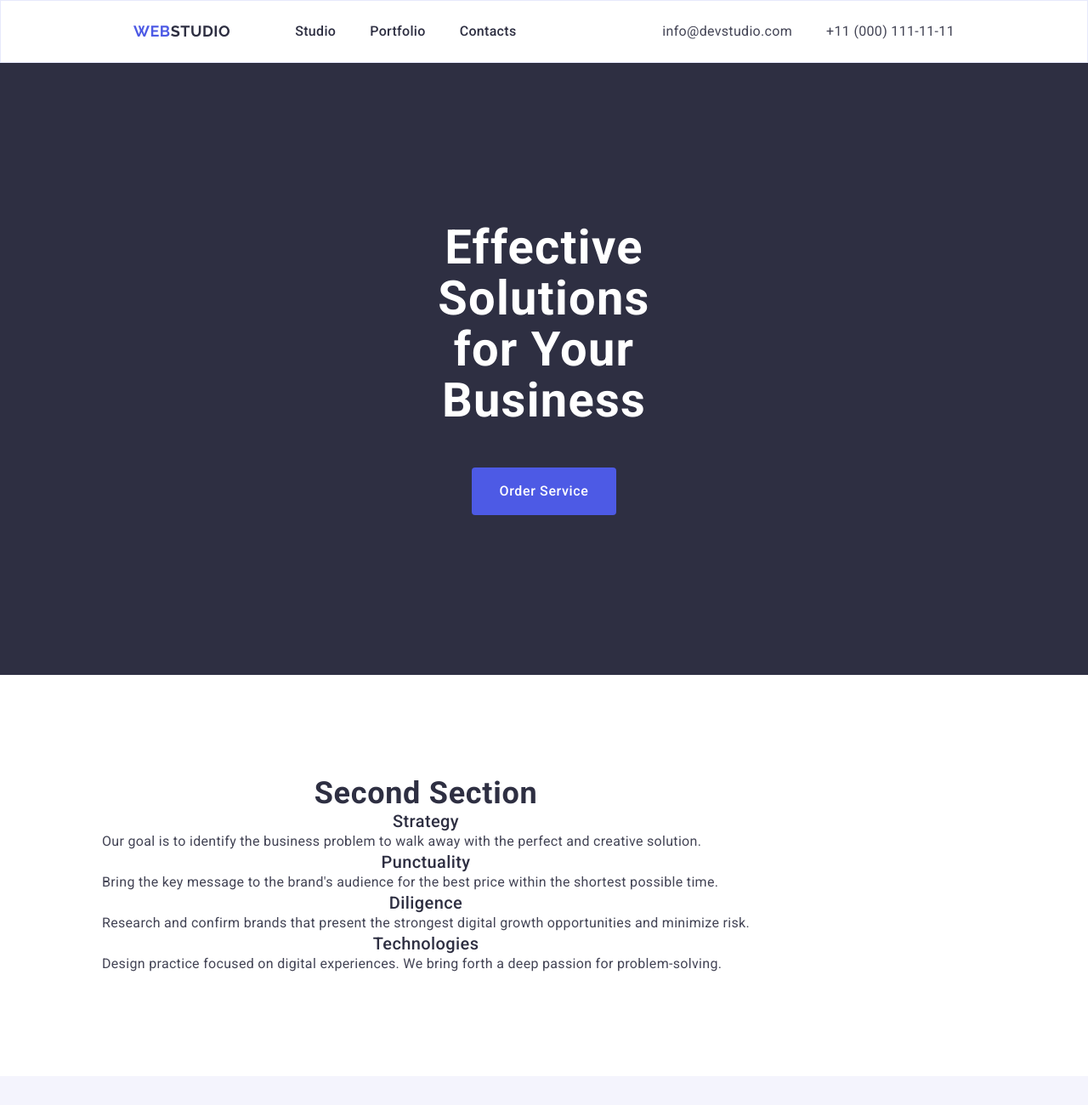
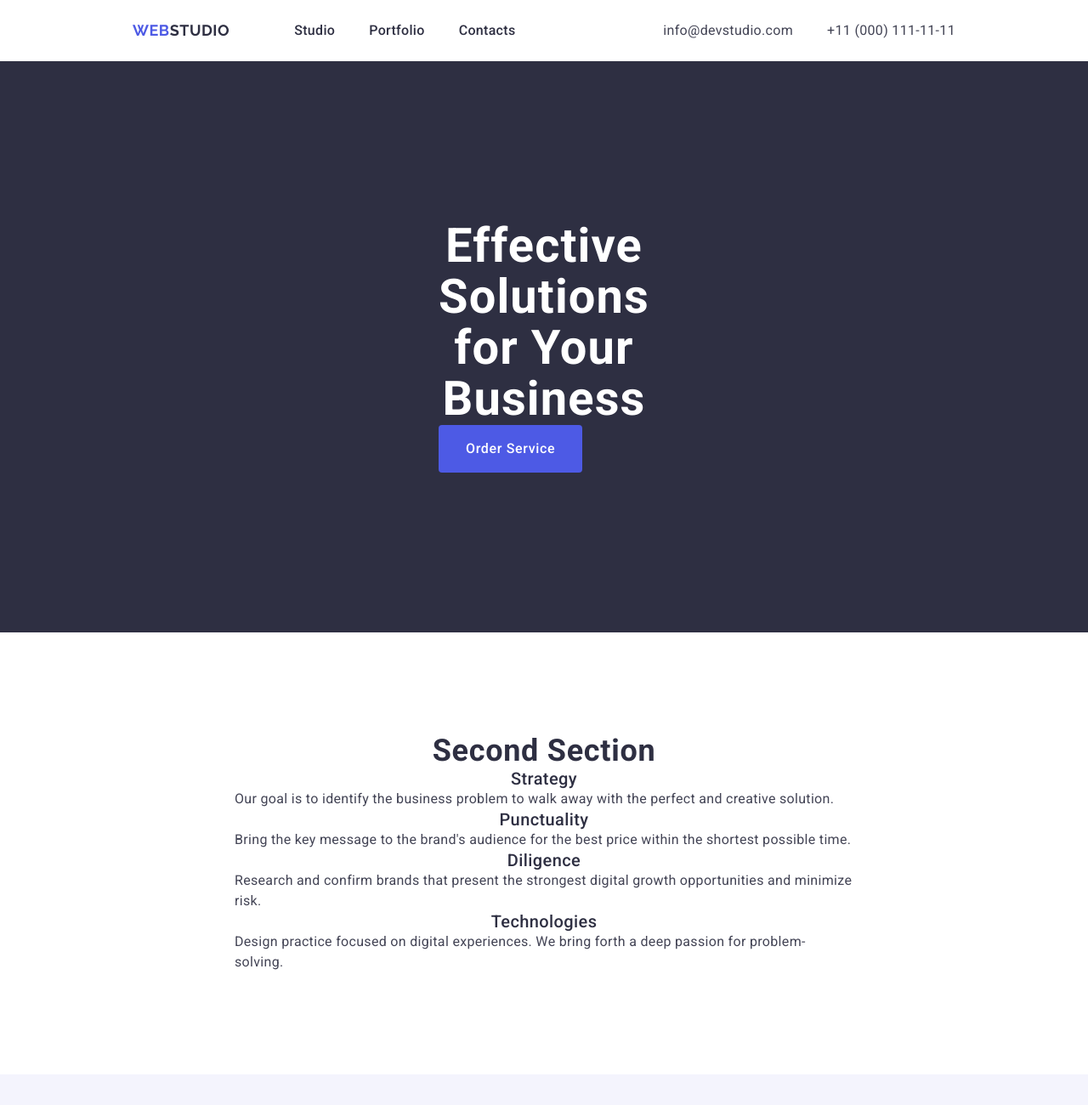
Before and after one commit to VIPon4ik/goit-markup-hw-03, a plain HTML site: page index.html in a window 1280 px wide. Shown: the top 1300 px of the page at 85% size. Drawn offline with nearby package versions, Linux system fonts and the light colour scheme.

Commit message:
Fixing header

```diff
--- a/css/styles.css
+++ b/css/styles.css
@@ -48,7 +48,7 @@ h1 {
     font-size: 56px;
     font-weight: 700;
     line-height: 1.07;
-    letter-spacing: 1.28px;
+    letter-spacing: 1.12px;
 }
 
 h2 {
@@ -91,24 +91,27 @@ img {
     display: block;
 }
 
-.container {
-    display: flex;
-    justify-content: space-between;
-    max-width: 100%;
-    align-items: center;
-}
-
-header {
-    padding: 24px 156px 24px 156px;
-    border: 1px solid rgba(231, 233, 252, 1);
-}
-
 section {
     padding: 120px;
 }
 
+.container {
+    max-width: 1158px;
+    margin-left: 156px;
+    margin-right: 156px;
+}
+
 /* Header */
 /* Navigation bar */
+
+.header-container {
+    display: flex;
+    justify-content: space-between;
+}
+
+.header-container a {
+    padding: 24px 0;
+}
 
 .logo-text {
     color: var(--iris, #4D5AE5);
@@ -152,9 +155,6 @@ section {
     align-items: center;
 }
 
-.address-links {
-    white-space: nowrap;
-}
 /* Main */
 /* First section */
 
@@ -172,6 +172,13 @@ section {
     border-radius: 4px;
     border-style: solid;
     border-width: 0;
+}
+
+/* Second section */
+
+.second-section {
+    display: flex;
+    flex-direction:column   ;
 }
 
 /* Third section */
--- a/index.html
+++ b/index.html
@@ -12,7 +12,7 @@
   </head>
   <body>
     <header>
-      <div class="container">
+      <div class="container header-container">
         <!-- Navigation bar -->
         <nav class="navigation-bar">
           <a href="./index.html" class="logo-text">Web<span class="logo-span">Studio</span></a>
@@ -39,16 +39,16 @@
 
     <main>
       <!-- First section -->
-      <div class="container">
-        <section class="first-section">
+      <section class="first-section">
+        <div class="container">
           <h1 class="first-section-title">Effective Solutions for Your Business</h1>
           <button type="button" class="order-service-button">Order Service</button>
-        </section>
-      </div>
+        </div>
+      </section>
 
       <!-- Second section -->
       <div class="container">
-        <section>
+        <section class="second-section">
           <h2 class="second-section-title">Second section</h2>
           <ul>
             <li>
```
